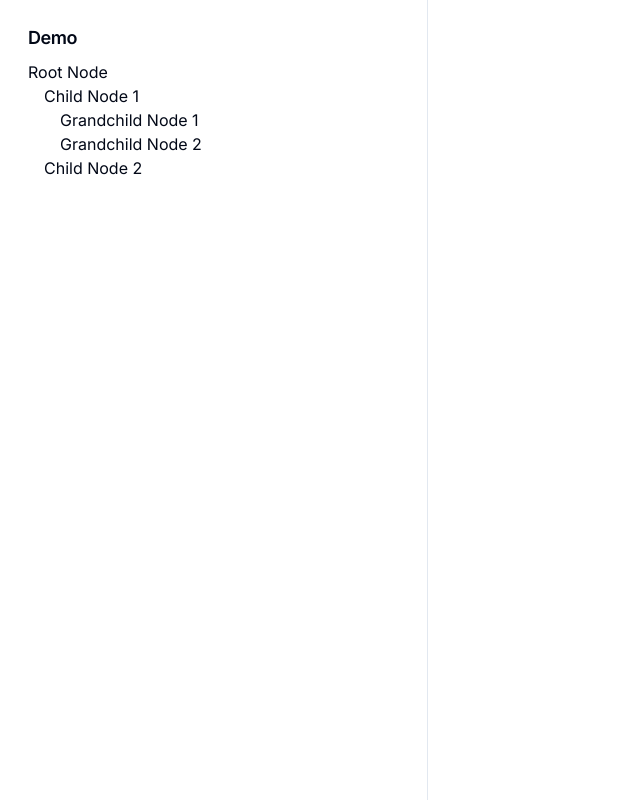
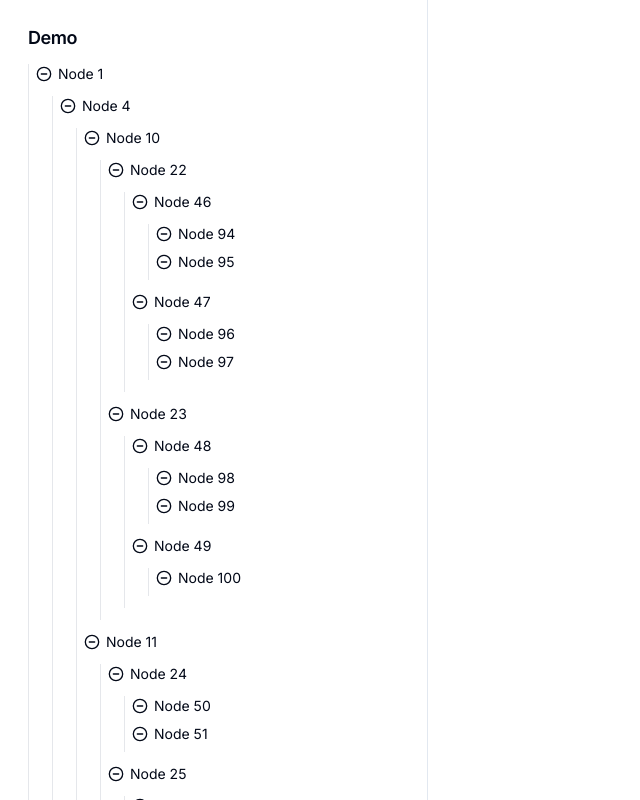
Before and after one commit to nghiatv/tree-menu-demo, a Next.js app: page / in a window 1280 px wide. Shown: the top 800 px of the page, without its empty margins (0-640 px from the left). Built offline with nearby package versions, Linux system fonts and the light colour scheme.

Commit message:
Add collapsible functionality to tree nodes

```diff
--- a/package.json
+++ b/package.json
@@ -9,6 +9,7 @@
     "lint": "next lint"
   },
   "dependencies": {
+    "@radix-ui/react-collapsible": "^1.0.3",
     "@radix-ui/react-menubar": "^1.0.4",
     "@radix-ui/react-scroll-area": "^1.0.5",
     "@radix-ui/react-slot": "^1.0.2",
--- a/src/components/app/Sidebar.tsx
+++ b/src/components/app/Sidebar.tsx
@@ -1,13 +1,16 @@
 "use client";
 import { cn } from "@/lib/utils";
-import { rootData } from "@/constants/tree";
 import Tree from "./tree";
+import { useTree } from "@/stores/tree";
 
 interface SidebarProps extends React.HTMLAttributes<HTMLDivElement> {
   playlists: any[];
 }
 
 export function Sidebar({ className }: SidebarProps) {
+  const rootData = useTree();
+
+  console.log(rootData);
   return (
     <div className={cn("pb-12 min-h-screen", className)}>
       <div className="space-y-4 py-4">
--- a/src/components/app/tree/Node.tsx
+++ b/src/components/app/tree/Node.tsx
@@ -1,19 +1,44 @@
-import { FC } from "react";
+import { FC, useState } from "react";
+import {
+  Collapsible,
+  CollapsibleContent,
+  CollapsibleTrigger,
+} from "@/components/ui/collapsible";
+import { MinusCircleIcon, PlusCircleIcon } from "lucide-react";
 
 export type TreeNodeProps = {
+  id: string;
   value: string;
   children?: TreeNodeProps[];
 };
 
-export const TreeNode: FC<TreeNodeProps> = ({ value, children }) => (
-  <li>
-    {value}
-    {children && (
-      <ul className="pl-4">
+export const TreeNode: FC<TreeNodeProps> = ({ value, children }) => {
+  const [open, setOpen] = useState(true);
+  return (
+    <Collapsible asChild open={open} onOpenChange={setOpen}>
+      <li className="relative before:border-l before:pr-2 before:h-full before:block before:absolute before:left-0 py-1 pl-2">
+        <div className="flex">
+          <CollapsibleTrigger className="cursor-pointer mr-1.5">
+            <>
+              {open ? (
+                <MinusCircleIcon size={16} />
+              ) : (
+                <PlusCircleIcon size={16} />
+              )}
+            </>
+          </CollapsibleTrigger>
+          <span className="text-sm">{value}</span>
+        </div>
+        {children && children.length > 0 && (
+          <CollapsibleContent asChild>
+            <ul className="pl-4 my-2">
               {children.map((child, index) => (
                 <TreeNode key={index} {...child} />
               ))}
             </ul>
+          </CollapsibleContent>
         )}
       </li>
+    </Collapsible>
   );
+};
--- /dev/null
+++ b/src/components/ui/collapsible.tsx
@@ -0,0 +1,11 @@
+"use client"
+
+import * as CollapsiblePrimitive from "@radix-ui/react-collapsible"
+
+const Collapsible = CollapsiblePrimitive.Root
+
+const CollapsibleTrigger = CollapsiblePrimitive.CollapsibleTrigger
+
+const CollapsibleContent = CollapsiblePrimitive.CollapsibleContent
+
+export { Collapsible, CollapsibleTrigger, CollapsibleContent }
--- a/src/constants/tree.ts
+++ /dev/null
@@ -1,21 +0,0 @@
-import { TreeNodeProps } from "@/components/app/tree/Node";
-
-export const rootData: TreeNodeProps = {
-  value: "Root Node",
-  children: [
-    {
-      value: "Child Node 1",
-      children: [
-        {
-          value: "Grandchild Node 1",
-        },
-        {
-          value: "Grandchild Node 2",
-        },
-      ],
-    },
-    {
-      value: "Child Node 2",
-    },
-  ],
-};
--- a/src/stores/tree.ts
+++ b/src/stores/tree.ts
@@ -1,15 +1,29 @@
 import { create } from "zustand";
 import { v4 as uuidv4 } from "uuid";
+
+type Entry = {
+  id: string;
+  value: string;
+  parentId: string;
+};
+
+type State = {
+  entries: Entry[];
+};
 
 type Node = {
   id: string;
   value: string;
-  children?: Node[];
+  children: Node[];
 };
 
-type State = {
-  tree: Node[];
-};
+const initialEntries: Entry[] = Array.from({ length: 100 }, (_, index) => {
+  const id = (index + 1).toString();
+  const value = `Node ${id}`;
+  const parentId = index > 0 ? (((index - 1) / 2) >> 0).toString() : ""; // Each node has its parent as the half of its index (integer division), except for the root node
+
+  return { id, value, parentId };
+});
 
 type Actions = {
   addNode: (parentId: string, value: string) => void;
@@ -18,52 +32,43 @@ type Actions = {
 };
 
 const useTreeStore = create<State & Actions>((set) => ({
-  tree: [],
+  entries: initialEntries,
   addNode: (parentId, value: string) =>
     set((state) => {
-      const newTree = state.tree.map((node) => {
-        if (node.id === parentId) {
-          return {
-            ...node,
-            children: [
-              ...(node.children || []),
-              {
-                id: uuidv4(),
-                value,
-              },
-            ],
-          };
-        }
-        return node;
-      });
-      return { tree: newTree };
+      const newNode = {
+        id: uuidv4(),
+        value,
+        parentId,
+      };
+      return { entries: [...state.entries, newNode] };
     }),
   removeNode: (id) =>
     set((state) => {
-      const newTree = state.tree.map((node) => {
-        if (node.id === id) {
-          return {
-            ...node,
-            children: undefined,
-          };
-        }
-        return node;
-      });
-      return { tree: newTree };
+      const newTree = state.entries.filter((node) => node.id !== id);
+      return { entries: newTree };
     }),
   updateNode: (id, value) =>
     set((state) => {
-      const newTree = state.tree.map((node) => {
-        if (node.id === id) {
-          return {
-            ...node,
-            value,
-          };
-        }
-        return node;
-      });
-      return { tree: newTree };
+      const newTree = state.entries.map((node) =>
+        node.id === id ? { ...node, value } : node
+      );
+      return { entries: newTree };
     }),
 }));
 
+export const useTree = () => {
+  // build a tree from the flat list of nodes
+  const tree = useTreeStore((state) => {
+    const root = state.entries.find((node) => !node.parentId);
+    if (!root) return null;
+    const buildTree: any = (node: Entry) => ({
+      ...node,
+      children: state.entries
+        .filter((n) => n.parentId === node.id)
+        .map(buildTree),
+    });
+    return buildTree(root);
+  });
+  return tree;
+};
 export default useTreeStore;
```
Also changed, not shown: 1 other file (tests, documents, lock files or other folders). Lines whose indentation alone changed are shown as unchanged.
